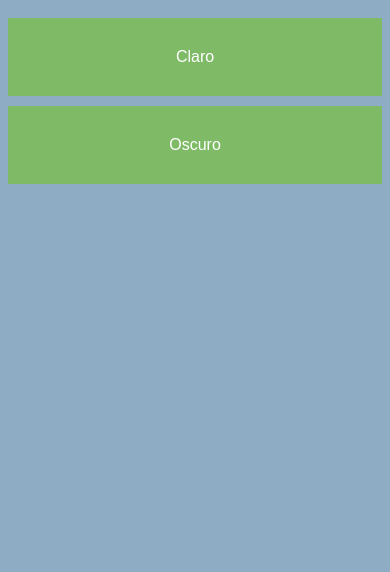
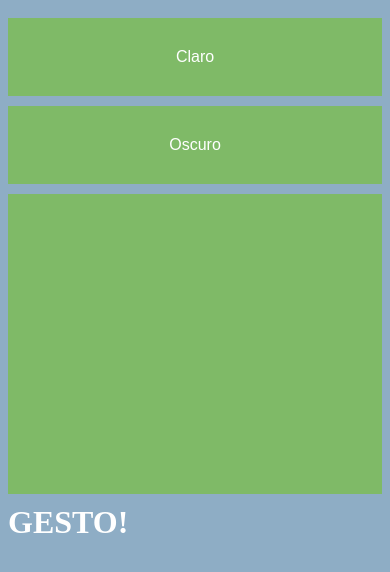
Before and after one commit to jonatan-parra/PhoneGap_deteccion_de_eventos, a plain HTML site: page www/index.html in a window 390 px wide. Drawn offline with Linux system fonts and the light colour scheme; files whose address does not match are found by name.

Commit message:
Captura eventos tap, dobletap, swipe, rotate, pinch, rotate, pan

```diff
--- a/platforms/browser/www/css/app.css
+++ b/platforms/browser/www/css/app.css
@@ -19,3 +19,18 @@ button{
   font-size: 1em;
   margin-top: 10px;
 }
+
+#zona-gestos{
+  width: 100%;
+  background-color: #7fba67;
+  margin-top: 10px;
+  min-height: 300px;
+  display: block;
+}
+
+#info{
+  color: #fff;
+  font-size: 2em;
+  margin-top: 10px;
+  text-transform: uppercase;
+}
--- a/platforms/browser/www/js/app.js
+++ b/platforms/browser/www/js/app.js
@@ -1,10 +1,32 @@
 var app={
   inicio: function(){
+    this.iniciaBotones();
+    this.iniciaFastClick();
+    this.iniciaHammer();
+  },
+
+  iniciaFastClick: function(){
+    FastClick.attach(document.body);
+  },
+
+  iniciaBotones: function(){
     var botonClaro = document.querySelector('#claro');
     var botonOscuro = document.querySelector('#oscuro');
 
     botonClaro.addEventListener('click', this.ponloClaro, false);
     botonOscuro.addEventListener('click', this.ponloOscuro, false);
+  },
+
+  iniciaHammer: function(){
+    var zona = document.getElementById('zona-gestos');
+    var hammertime = new Hammer(zona);
+
+    hammertime.get('pinch').set({enable: true});
+    hammertime.get('rotate').set({enable:true});
+
+    hammertime.on('tap doubletap pan swipe press pinch rotate', function(ev){
+      document.querySelector('#info').innerHTML = ev.type + '!';
+    });
   },
 
   ponloClaro: function(){
--- a/www/css/app.css
+++ b/www/css/app.css
@@ -19,3 +19,18 @@ button{
   font-size: 1em;
   margin-top: 10px;
 }
+
+#zona-gestos{
+  width: 100%;
+  background-color: #7fba67;
+  margin-top: 10px;
+  min-height: 300px;
+  display: block;
+}
+
+#info{
+  color: #fff;
+  font-size: 2em;
+  margin-top: 10px;
+  text-transform: uppercase;
+}
--- a/www/index.html
+++ b/www/index.html
@@ -11,8 +11,13 @@
 
     <button type="button" id="claro" name="button">Claro</button>
     <button type="button" id="oscuro" name="button">Oscuro</button>
+
+    <div id="zona-gestos"></div>
+    <h1 id="info">Gesto!</h1>
+
     <script type="text/javascript" src="cordova.js"></script>
     <script type="text/javascript" src="js/app.js"></script>
     <script type="text/javascript" src="js/fastclick.js"></script>
+    <script type="text/javascript" src="js/hammer.min.js"></script>
   </body>
 </html>
--- a/www/js/app.js
+++ b/www/js/app.js
@@ -1,10 +1,32 @@
 var app={
   inicio: function(){
+    this.iniciaBotones();
+    this.iniciaFastClick();
+    this.iniciaHammer();
+  },
+
+  iniciaFastClick: function(){
+    FastClick.attach(document.body);
+  },
+
+  iniciaBotones: function(){
     var botonClaro = document.querySelector('#claro');
     var botonOscuro = document.querySelector('#oscuro');
 
     botonClaro.addEventListener('click', this.ponloClaro, false);
     botonOscuro.addEventListener('click', this.ponloOscuro, false);
+  },
+
+  iniciaHammer: function(){
+    var zona = document.getElementById('zona-gestos');
+    var hammertime = new Hammer(zona);
+
+    hammertime.get('pinch').set({enable: true});
+    hammertime.get('rotate').set({enable:true});
+
+    hammertime.on('tap doubletap pan swipe press pinch rotate', function(ev){
+      document.querySelector('#info').innerHTML = ev.type + '!';
+    });
   },
 
   ponloClaro: function(){
```
Also changed, not shown: platforms/browser/www/index.html (+5 -0 lines), platforms/browser/www/js/hammer.min.js (added), www/js/hammer.min.js (added).
